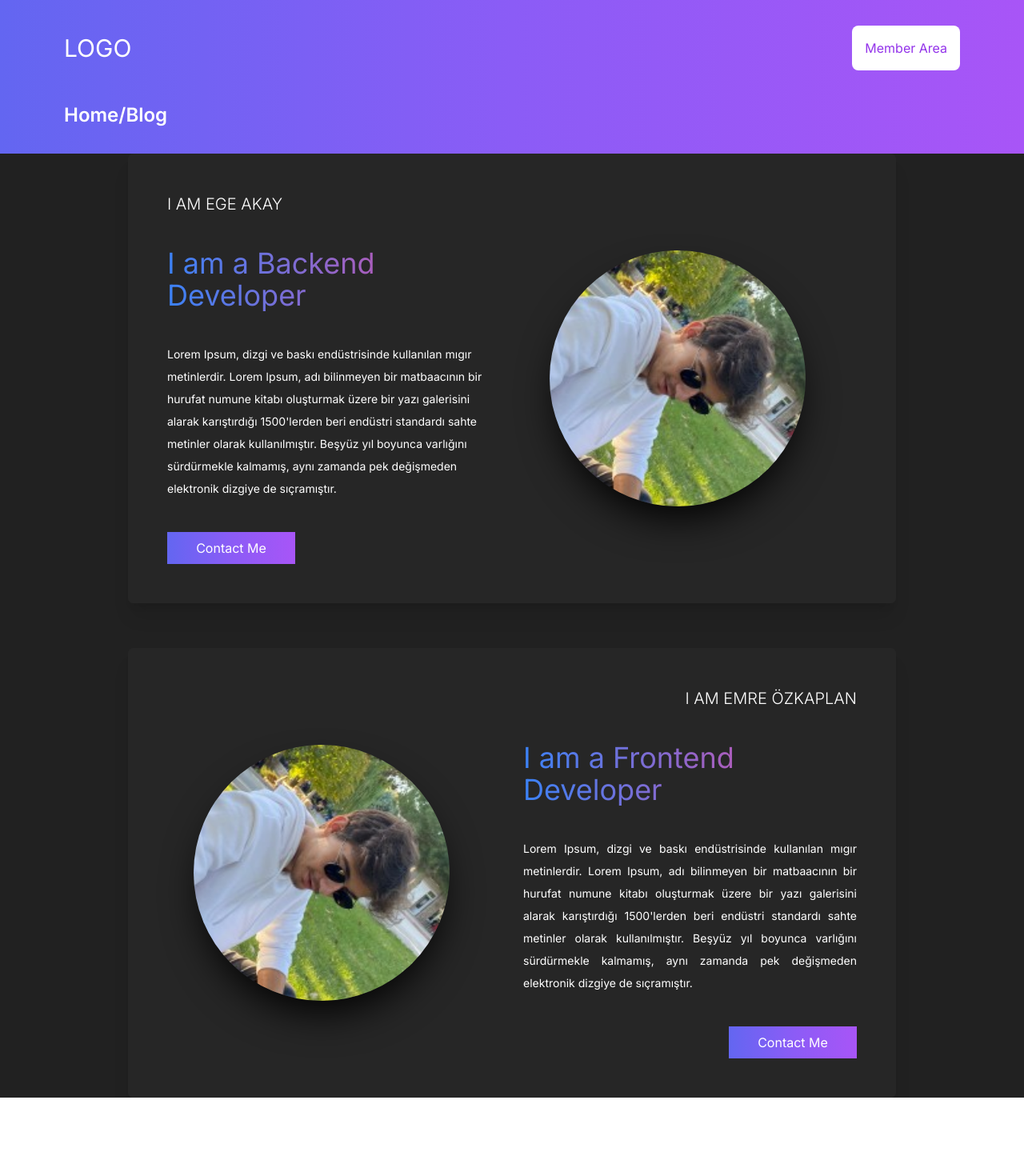
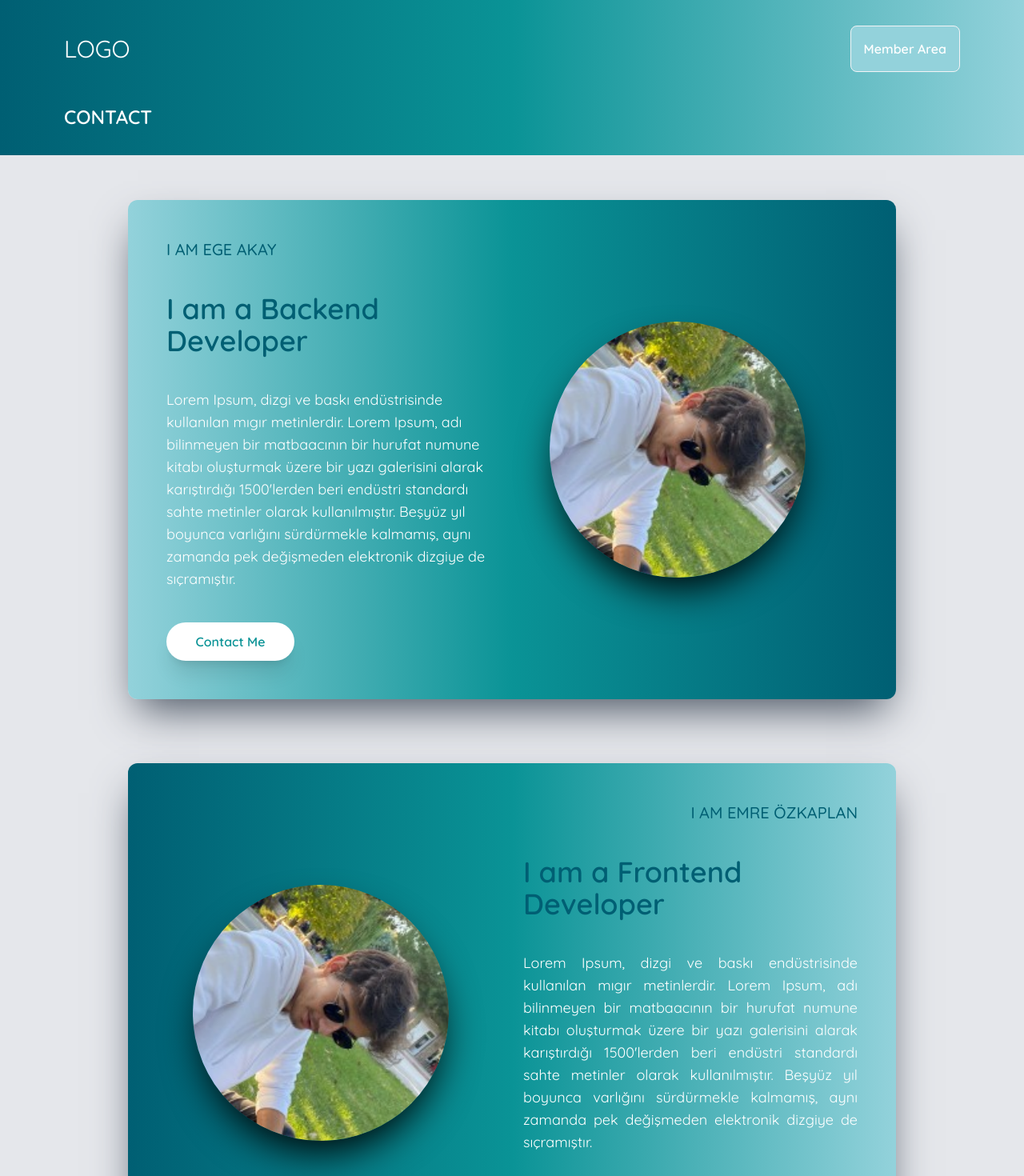
Before and after one commit to emreozkpln/ourblog-frontend, a Next.js app: page /contact in a window 1280 px wide. Shown: the top 1470 px of the page at 80% size. Before the commit the page ends 1372 px from the top, so only its background shows below. Built offline with nearby package versions, Linux system fonts and the light colour scheme.

Commit message:
responsive

```diff
--- a/src/app/[id]/page.js
+++ b/src/app/[id]/page.js
@@ -11,7 +11,7 @@ function CodeDetail({ params }) {
 
 	function CodeWrite({ children }) {
 		return (
-			<div className="bg-black grid place-items-center h-screen">
+			<div className="bg-black  grid place-items-center h-screen">
 				<SyntaxHighlighter language="javascript" style={docco}>
 					{children}
 				</SyntaxHighlighter>
--- a/src/app/contact/page.js
+++ b/src/app/contact/page.js
@@ -7,29 +7,29 @@ import { motion } from "framer-motion"
 
 function Contact() {
 	return (
-		<div className="w-full h-full bg-contact">
+		<div className="w-full bg-gray-200 flex flex-col gap-14">
 			<Header />
-			<div className="px-40 flex flex-col gap-14">
-				<motion.div initial={{ opacity: 0, translateX: -60 }} animate={{ opacity: 1, translateX: 0 }} className="shadow-xl border rounded-md border-contact-secondary bg-contact-secondary grid grid-cols-2 grid-rows-1 p-12 gap-7">
-					<div className="flex flex-col gap-10 text-white">
-						<h2 className="text-xl font-light">I AM EGE AKAY</h2>
-						<h1 class="bg-gradient-to-r from-blue-500 to-pink-500 text-transparent bg-clip-text text-4xl">I am a Backend Developer</h1>
-						<p className="text-sm leading-7">Lorem Ipsum, dizgi ve baskı endüstrisinde kullanılan mıgır metinlerdir. Lorem Ipsum, adı bilinmeyen bir matbaacının bir hurufat numune kitabı oluşturmak üzere bir yazı galerisini alarak karıştırdığı 1500'lerden beri endüstri standardı sahte metinler olarak kullanılmıştır. Beşyüz yıl boyunca varlığını sürdürmekle kalmamış, aynı zamanda pek değişmeden elektronik dizgiye de sıçramıştır.</p>
-						<button className="bg-gradient-to-r from-indigo-500 via-violet-500 to-purple-500 p-2 w-40">Contact Me</button>
+			<div className="px-20 md:px-40 flex flex-col gap-20 text-white">
+				<motion.div initial={{ opacity: 0, translateX: -60 }} animate={{ opacity: 1, translateX: 0 }} className="w-[300px] md:w-full shadow-2xl shadow-gray-600 rounded-xl bg-gradient-to-r from-color3 via-color2 to-color1 grid grid-cols-2 grid-rows-1 p-12 gap-7">
+					<div className="flex flex-col gap-10">
+						<h2 className="text-xl font-medium text-color1">I AM EGE AKAY</h2>
+						<h1 className="text-color1 font-semibold bg-clip-text text-4xl">I am a Backend Developer</h1>
+						<p className="text-lg leading-7">Lorem Ipsum, dizgi ve baskı endüstrisinde kullanılan mıgır metinlerdir. Lorem Ipsum, adı bilinmeyen bir matbaacının bir hurufat numune kitabı oluşturmak üzere bir yazı galerisini alarak karıştırdığı 1500'lerden beri endüstri standardı sahte metinler olarak kullanılmıştır. Beşyüz yıl boyunca varlığını sürdürmekle kalmamış, aynı zamanda pek değişmeden elektronik dizgiye de sıçramıştır.</p>
+						<button className="flex p-3 px-2 gap-2 font-semibold bg-white text-color2 w-40 items-center rounded-3xl shadow-xl justify-center">Contact Me</button>
 					</div>
 					<div className="flex items-center justify-center">
-						<Image src={emre} className="w-80 h-80 shadow-2xl shadow-black mr-8 rounded-full" />
+						<Image src={emre} alt="ege" className="hidden lg:block w-80 h-80 shadow-2xl shadow-black mr-8 rounded-full" />
 					</div>
 				</motion.div>
-				<motion.div initial={{ opacity: 0, translateX: 60 }} animate={{ opacity: 1, translateX: 0 }} className="shadow-xl border rounded-md border-contact-secondary bg-contact-secondary grid grid-cols-2 p-12 gap-7">
+				<motion.div initial={{ opacity: 0, translateX: 60 }} animate={{ opacity: 1, translateX: 0 }} className="w-[300px] md:w-full shadow-2xl shadow-gray-600 rounded-xl bg-gradient-to-r from-color1 via-color2 to-color3 grid grid-cols-2 p-12 gap-7 mb-20">
 					<div className="flex items-center justify-center">
-						<Image src={emre} className="w-80 h-80 shadow-2xl shadow-black mr-8 rounded-full" />
+						<Image src={emre} alt="emre" className="hidden lg:block w-80 h-80 shadow-2xl shadow-black mr-8 rounded-full" />
 					</div>
-					<div className="flex flex-col items-end gap-10 text-white">
-						<h2 className="text-xl font-light">I AM EMRE ÖZKAPLAN</h2>
-						<h1 class="bg-gradient-to-r from-blue-500 to-pink-500 text-transparent bg-clip-text text-4xl">I am a Frontend Developer</h1>
-						<p className="text-sm leading-7 text-justify items-center">Lorem Ipsum, dizgi ve baskı endüstrisinde kullanılan mıgır metinlerdir. Lorem Ipsum, adı bilinmeyen bir matbaacının bir hurufat numune kitabı oluşturmak üzere bir yazı galerisini alarak karıştırdığı 1500'lerden beri endüstri standardı sahte metinler olarak kullanılmıştır. Beşyüz yıl boyunca varlığını sürdürmekle kalmamış, aynı zamanda pek değişmeden elektronik dizgiye de sıçramıştır.</p>
-						<button className="bg-gradient-to-r from-indigo-500 via-violet-500 to-purple-500 p-2 w-40">Contact Me</button>
+					<div className="flex flex-col items-end gap-10">
+						<h2 className="text-xl font-medium text-color1">I AM EMRE ÖZKAPLAN</h2>
+						<h1 className="text-color1 font-semibold bg-clip-text text-4xl">I am a Frontend Developer</h1>
+						<p className="text-lg leading-7 text-justify items-center">Lorem Ipsum, dizgi ve baskı endüstrisinde kullanılan mıgır metinlerdir. Lorem Ipsum, adı bilinmeyen bir matbaacının bir hurufat numune kitabı oluşturmak üzere bir yazı galerisini alarak karıştırdığı 1500'lerden beri endüstri standardı sahte metinler olarak kullanılmıştır. Beşyüz yıl boyunca varlığını sürdürmekle kalmamış, aynı zamanda pek değişmeden elektronik dizgiye de sıçramıştır.</p>
+						<button className="flex p-3 px-2 gap-2 font-semibold bg-white text-color2 w-40 items-center rounded-3xl shadow-xl justify-center">Contact Me</button>
 					</div>
 				</motion.div>
 			</div>
--- a/src/app/layout.js
+++ b/src/app/layout.js
@@ -1,8 +1,8 @@
-import Header from "@/components/latestBlog";
+
 import "./globals.css";
-import { Inter } from "next/font/google";
+import { Quicksand } from "next/font/google";
 
-const inter = Inter({ subsets: ["latin"] });
+const inter = Quicksand({ subsets: ["latin"] });
 
 export const metadata = {
 	title: "Create Next App",
--- a/src/app/page.js
+++ b/src/app/page.js
@@ -29,10 +29,10 @@ function Home() {
 		<div>
 			<Header />
 			<LatestBlog />
-			<div className="p-20 grid gap-20">
+			<div className="p-20 grid gap-20 bg-gray-200">
 				<Categories />
 				<motion.div variants={container} initial="hidden" animate="visible">
-					<motion.div variants={item} className="grid grid-cols-4 gap-5">
+					<motion.div variants={item} className="grid grid-cols-1 md:grid-cols-2 lg:grid-cols-4 gap-5">
 						<Blogs />
 						<Blogs />
 						<Blogs />
--- a/src/components/blog-cards/index.js
+++ b/src/components/blog-cards/index.js
@@ -5,7 +5,7 @@ import js from "../iamge/javascript-zhestkie-chasti.jpg";
 import { sınırlandırılmışMetniAl } from "@/components/utils/sınırlandırılmışMetniAl";
 
 function Blogs() {
-    const metin = "How to center a divHow to center a divHow to center a divHow to center a divHow to center a divHow to center a divHow to center a divHow to center a div";
+    const metin = "Lorem Ipsum, dizgi ve baskı endüstrisinde kullanılan mıgır metinlerdir. Lorem Ipsum, adı bilinmeyen bir matbaacının bir hurufat numune kitabı oluşturmak üzere bir yazı galerisini alarak karıştırdığı 1500'lerden beri endüstri standardı sahte metinler olarak kullanılmıştır.";
     const sınırlandırılmışMetin = sınırlandırılmışMetniAl(metin, 80);
     return (
         <div className="flex flex-col col-span-1 shadow-xl rounded-xl">
@@ -20,7 +20,7 @@ function Blogs() {
                 <h4 className="text-sm font">{sınırlandırılmışMetin}</h4>
                 <div className="flex justify-between">
                     <div></div>
-                    <button className="flex p-2 gap-2 font-semibold bg-blue-400 text-white w-40 items-center rounded-3xl shadow-lg justify-center">
+                    <button className="flex p-2 gap-2 font-semibold bg-color2 text-white w-40 items-center rounded-3xl shadow-lg shadow-gray-400 justify-center">
                         Read More <AiOutlineArrowRight size={20} />
                     </button>
                 </div>
--- a/src/components/categories/index.js
+++ b/src/components/categories/index.js
@@ -5,9 +5,9 @@ function Categories() {
     return (
         <motion.div initial={{ opacity: 0, translateX: -60 }} animate={{ opacity: 1, translateX: 0 }}>
             <div className="flex gap-4 items-center">
-                <div className="w-1.5 h-28 bg-indigo-500 rounded-lg"></div>
-                <h2 className="text-3xl font-extrabold text-indigo-500">
-                    JAVASCRİPT <span className="bg-blue-300 p-1 text-white rounded-xl shadow-xl">100</span>
+                <div className="w-1.5 h-28 bg-color2 rounded-lg"></div>
+                <h2 className="text-3xl font-extrabold text-color2">
+                    JAVASCRİPT <span className="bg-color3 p-1 text-white rounded-xl shadow-xl">100</span>
                 </h2>
             </div>
         </motion.div>
--- a/src/components/header/index.js
+++ b/src/components/header/index.js
@@ -1,16 +1,20 @@
+'use client'
 import React from 'react'
 import Link from 'next/link'
+import { usePathname } from 'next/navigation'
 
 function Header() {
+    const pathname = usePathname()
+    const newPath = pathname.split("/")
     return (
-        <div className="bg-gradient-to-r from-indigo-500 via-violet-500 to-purple-500 px-20 py-8 w-full grid gap-10">
+        <div className="bg-gradient-to-r from-color1 via-color2 to-color3 px-20 py-8 w-full grid gap-10">
             <div className="items-center justify-between flex">
                 <Link href="/" className="text-3xl text-white">LOGO</Link>
-                <Link href="/contact" className="bg-white text-purple-600 p-4 rounded-lg">
+                <Link href="/contact" className="bg-color3 border border-gray-100 text-white p-4 rounded-lg font-semibold">
                     Member Area
                 </Link>
             </div>
-            <h1 className="text-2xl font-semibold text-white">Home/Blog</h1>
+            <h1 className="text-2xl font-semibold text-white">{newPath[1] == "" ? "HOME" : newPath[1].toString().toUpperCase()}</h1>
         </div>
     )
 }
--- a/src/components/latestBlog/index.js
+++ b/src/components/latestBlog/index.js
@@ -9,10 +9,10 @@ import { motion } from "framer-motion"
 
 function LatestBlog() {
 	return (
-		<div className="bg-gradient-to-r from-indigo-500 via-violet-500 to-purple-500 px-20 py-8 w-full grid gap-7">
+		<div className="bg-gradient-to-r from-color1 via-color2 to-color3 px-20 py-8 w-full grid gap-7">
 			<div>
 				<div className="flex text-white items-center justify-between">
-					<div className="flex textw">
+					<div className="flex text-white">
 						<div className="w-1 h-16 bg-white mr-4 rounded-lg"></div>
 						<div className="flex flex-col">
 							<h2 className="text-2xl font-semibold text-white">Latest Blog</h2>
@@ -20,23 +20,22 @@ function LatestBlog() {
 						</div>
 					</div>
 					<div className="border-b border-gray-300 flex">
-						<div className="relative border-b border-gray-500">
-							<BsSearch size={20} className=" absolute left-0 top-1/2 transform -translate-y-1/2 text-gray-400" />
-							<input type="text" className="pl-9 border-none bg-transparent outline-none p-1 w-40 text-white placeholder:text-gray-400" placeholder="s e a r c h" />
+						<div className="hidden lg:block relative border-b border-white">
+							<BsSearch size={20} className=" absolute left-0 top-1/2 transform -translate-y-1/2 text-white" />
+							<input type="text" className="pl-9 border-none bg-transparent outline-none p-1 w-40 text-white placeholder:text-color1" placeholder="s e a r c h" />
 						</div>
-						<button className="text-purple-500 bg-white px-2 rounded-md">Go</button>
 					</div>
 				</div>
 			</div>
-			<motion.div initial={{ opacity: 0, translateX: -60 }} animate={{ opacity: 1, translateX: 0 }} className="flex justify-evenly text-white">
-				<Image src={js} alt="Javascript" className="h-[370px] w-[580px] rounded-3xl shadow-xl" />
+			<motion.div initial={{ opacity: 0, translateX: -60 }} animate={{ opacity: 1, translateX: 0 }} className="flex flex-col gap-7 lg:gap-6 lg:flex-row justify-evenly text-white">
+				<Image src={js} alt="Javascript" className="h-[370px] w-[580px] rounded-3xl shadow-xl hidden md:block" />
 				<div className="w-[800px] flex flex-col gap-3 justify-center">
 					<div className="flex  items-center gap-1">
 						<div className="font-semibold">Maintenance -</div>
 						<div className="text-sm text-gray-200 ml-1">October 30, 2023</div>
 					</div>
-					<h1 className="text-5xl font-semibold mt-2">How to center a divHow to center a divHow to center a divHow to center a divHow to center a div</h1>
-					<Link href="/detay" className="flex p-3 px-2 gap-2 font-semibold bg-white text-purple-500 w-40 items-center rounded-3xl shadow-xl justify-center mt-5">
+					<h1 className="text-2xl w-[400px] sm:w-[580px] lg:w-full font-semibold mt-2 leading-tight md:text-4xl">LoremW Ipsum, dizgi ve baskı endüstWrisinde kullanılan mıgır Wmetinlerdir. Lorem Ipswum, adı biliwnmeyen bir matbaacının </h1>
+					<Link href="/detay" className="flex p-3 px-2 gap-2 font-semibold bg-white text-color2 w-40 items-center rounded-3xl shadow-xl justify-center mt-5">
 						Read Artical <AiOutlineArrowRight size={20} />
 					</Link>
 				</div>
--- a/tailwind.config.js
+++ b/tailwind.config.js
@@ -4,8 +4,9 @@ module.exports = {
 	theme: {
 		extend: {
 			colors: {
-				contact: "#212121",
-				"contact-secondary": "#262626",
+				"color1": "#005F73",
+				"color2": "#0A9396",
+				"color3": "#93d2db",
 			},
 		},
 	},
```
Also changed, not shown: src/components/mocks/data.json (added, +22 -0 lines).
